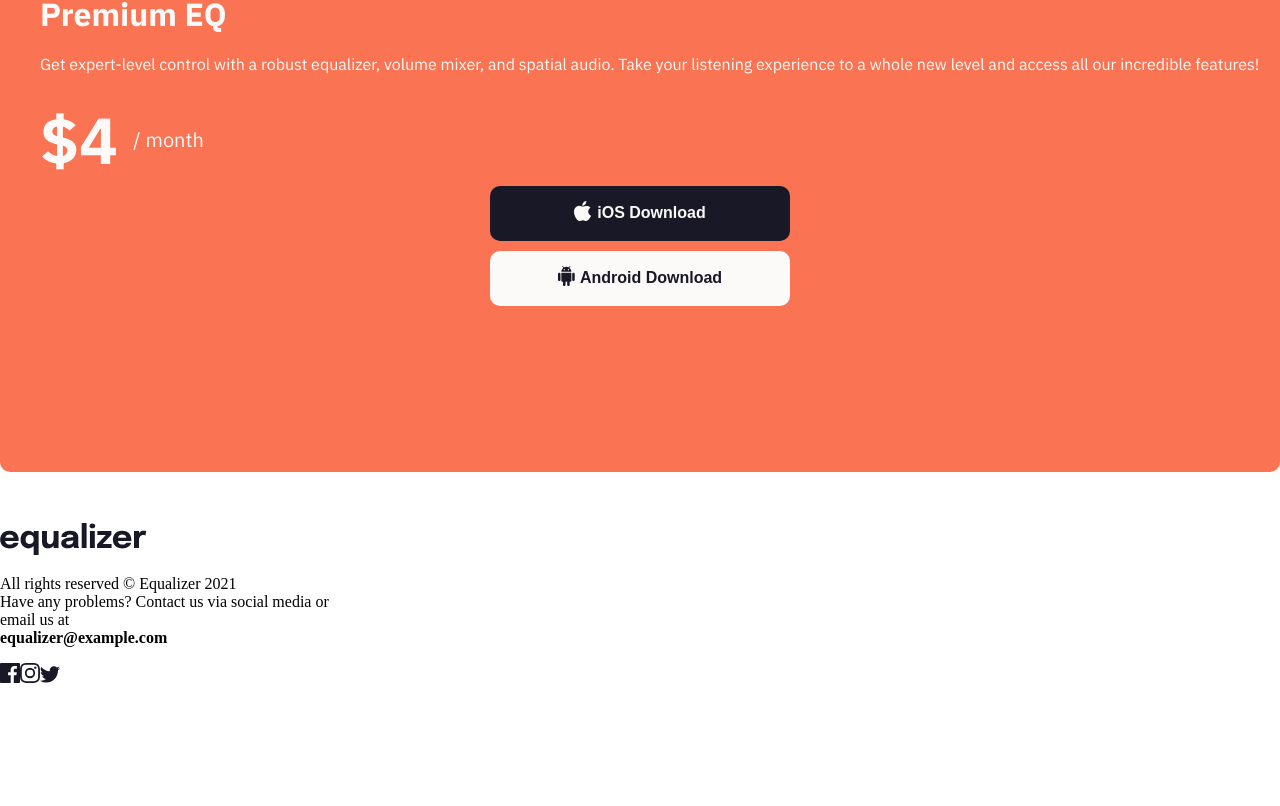
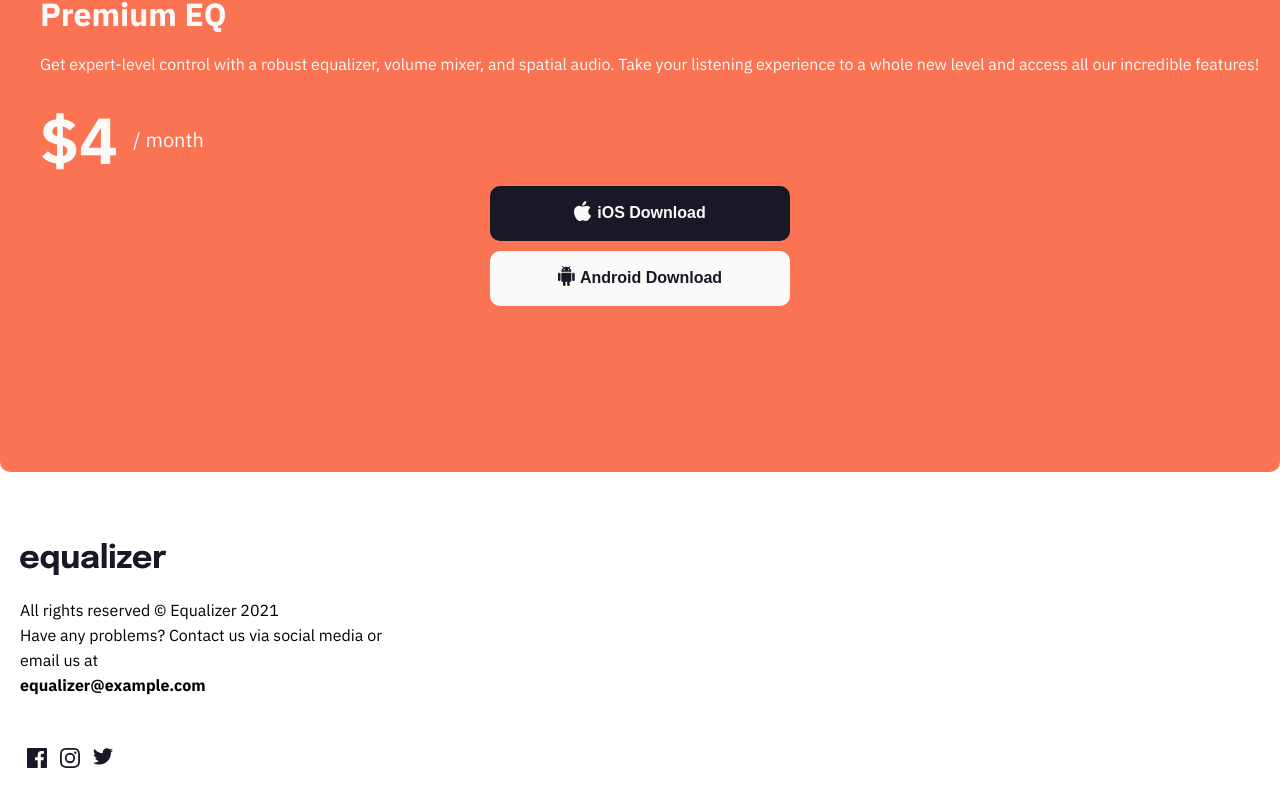
Before and after one commit to Ant-Shell/equalizer-landing-page-challenge, a React (Vite) app: page / in a window 1280 px wide. Shown: the part 1011-1817 px from the top of the page. Before the commit the page ends 1698 px from the top, so only its background shows below. Built offline with nearby package versions, Linux system fonts and the light colour scheme.

Commit message:
Add additional styling for footer

```diff
--- a/src/components/Footer/Footer.scss
+++ b/src/components/Footer/Footer.scss
@@ -1,2 +1,16 @@
 @use '../../styles/typography' as *;
 @use '../../styles/variables' as *;
+
+.footer {
+  height: 300px;
+  font-family: "IBM Plex Sans";
+  line-height: 25px;
+  padding: 20px 20px 20px 20px;
+  .footer-logo-container {
+    margin-top: 50px;
+    width: 100px;
+    display: flex;
+    align-items: start;
+    justify-content: space-around;
+  }
+}
```
